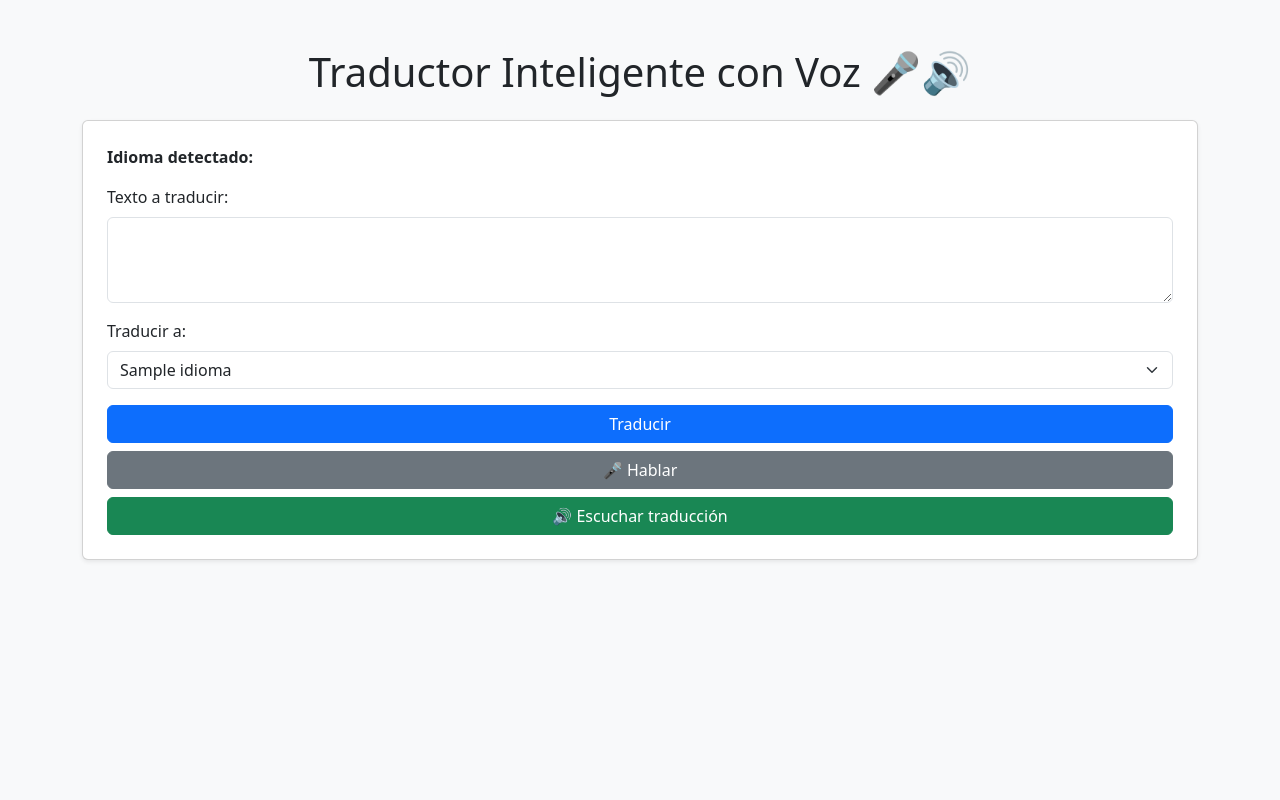
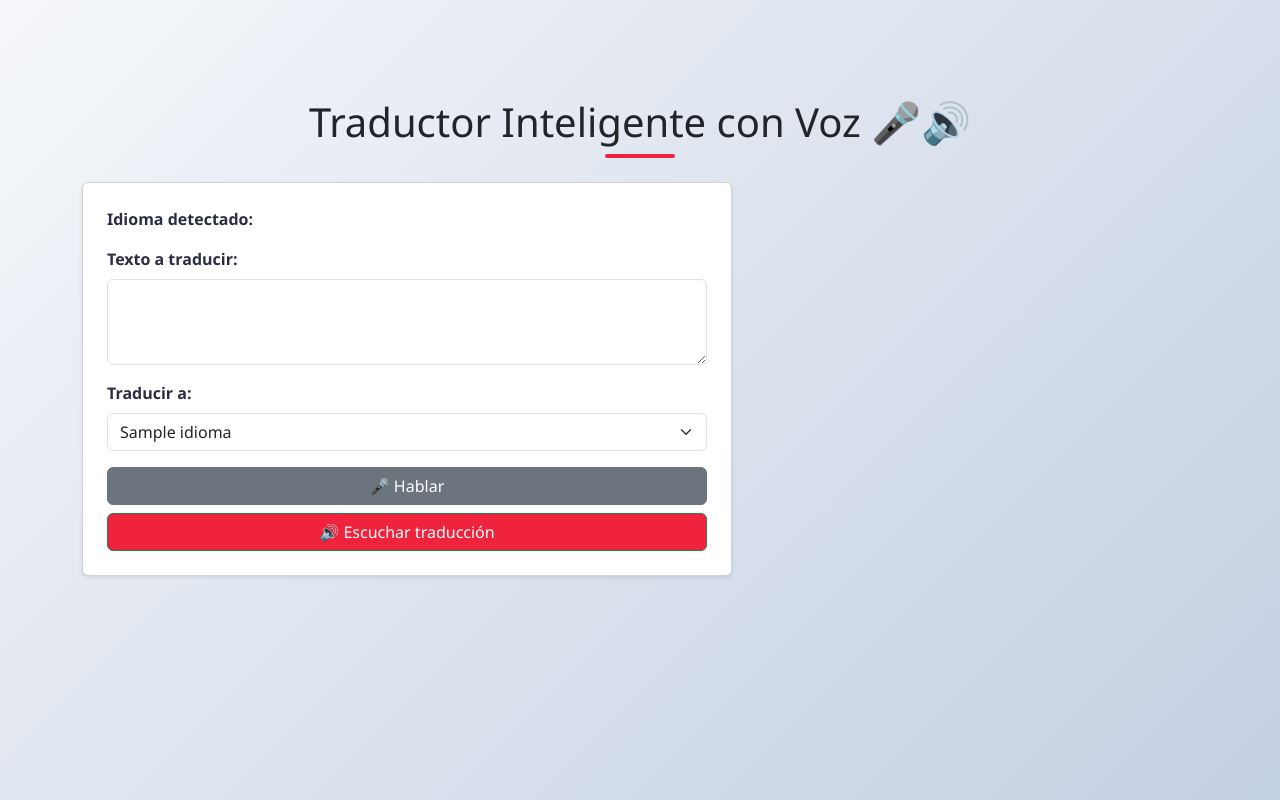
Before and after one commit to Manu2416/Speech_to_text, a Flask app: template templates/index.html in a window 1280 px wide. Run offline with Flask 3, Linux system fonts and the light colour scheme; the template is opened without the code that fills it: most values are stand-ins (such as "Sample title", 1, 10 or a date in 2020).

Commit message:
Terminado

```diff
--- a/app.py
+++ b/app.py
@@ -16,16 +16,16 @@ def index():
 
 @app.route('/procesar', methods=['POST'])
 def procesar():
-    texto = request.form.get('texto')
+    texto = request.form.get('texto_a_traducir')
     idioma_destino = request.form.get('idioma_destino')
 
     if not texto:
         return "Escribe algo, anda...", 400
 
-    # 1. Detectamos el idioma original usando tu función
+    # Detectamos el idioma original la funcion detectar
     idioma_origen = detect(texto)
 
-    # 2. Traducimos usando tu función
+    # Traducimos usando la funcion traducir
     resultado = traducir_texto(texto, idioma_origen, idioma_destino)
 
     return jsonify({
--- /dev/null
+++ b/static/css/estilos.css
@@ -0,0 +1,175 @@
+/* ====== RESET ====== */
+* {
+    margin: 0;
+    padding: 0;
+    box-sizing: border-box;
+    font-family: 'Poppins', 'Segoe UI', Tahoma, sans-serif;
+}
+
+/* ====== BODY ====== */
+body {
+    background: linear-gradient(135deg, #f5f7fa, #c3cfe2);
+    min-height: 100vh;
+    display: flex;
+    justify-content: center;
+    align-items: flex-start;
+    padding: 50px 20px;
+}
+
+/* ====== CARD ====== */
+.card {
+    background: #fff;
+    border-radius: 25px;
+    padding: 2.5rem 2rem;
+    width: 100%;
+    max-width: 650px;
+    box-shadow: 0 15px 35px rgba(0,0,0,0.15);
+    transition: transform 0.4s ease, box-shadow 0.4s ease;
+}
+
+.card:hover {
+    transform: translateY(-7px);
+    box-shadow: 0 25px 50px rgba(0,0,0,0.2);
+}
+
+/* ====== TITULO ====== */
+h1 {
+    font-size: 2.2rem;
+    text-align: center;
+    color: #2b2d42;
+    margin-bottom: 2rem;
+    position: relative;
+}
+
+h1::after {
+    content: '';
+    display: block;
+    width: 70px;
+    height: 4px;
+    background: #ef233c;
+    margin: 0.5rem auto 0;
+    border-radius: 2px;
+}
+
+/* ====== LABELS ====== */
+label, p strong {
+    font-weight: 600;
+    color: #2b2d42;
+    display: block;
+    margin-bottom: 0.5rem;
+}
+
+/* ====== TEXTAREA ====== */
+textarea {
+    width: 100%;
+    padding: 1rem 1.2rem;
+    border-radius: 18px;
+    border: 1px solid #dbe2ef;
+    resize: vertical;
+    min-height: 90px;
+    font-size: 1rem;
+    transition: all 0.3s ease;
+    background: #f8f9fa;
+}
+
+textarea:focus {
+    border-color: #ef233c;
+    box-shadow: 0 0 12px rgba(239,35,60,0.3);
+    outline: none;
+}
+
+/* ====== SELECT ====== */
+select {
+    width: 100%;
+    padding: 0.75rem 1rem;
+    border-radius: 18px;
+    border: 1px solid #dbe2ef;
+    background: #f8f9fa;
+    font-size: 1rem;
+    transition: all 0.3s ease;
+}
+
+select:focus {
+    border-color: #ef233c;
+    box-shadow: 0 0 12px rgba(239,35,60,0.3);
+    outline: none;
+}
+
+/* ====== BOTONES ====== */
+button {
+    padding: 0.75rem 1.2rem;
+    border-radius: 18px;
+    border: none;
+    font-weight: 600;
+    cursor: pointer;
+    transition: all 0.3s ease;
+    font-size: 1rem;
+}
+
+button#btn-voz {
+    background: #6c757d;
+    color: #fff;
+}
+
+button#btn-voz:hover {
+    background: #495057;
+}
+
+button#btn-audio {
+    background: #ef233c;
+    color: #fff;
+}
+
+button#btn-audio:hover {
+    background: #d90429;
+}
+
+/* ====== RESULTADO ====== */
+#resultado-box {
+    margin-top: 2rem;
+    padding: 1.8rem;
+    border-radius: 20px;
+    background: linear-gradient(145deg, #edf2f4, #f8f9fa);
+    box-shadow: 0 12px 30px rgba(0,0,0,0.12);
+    transition: transform 0.3s ease, background 0.3s ease;
+}
+
+#resultado-box:hover {
+    transform: translateY(-4px);
+    background: linear-gradient(145deg, #f1f1f1, #fafafa);
+}
+
+#texto-traducido {
+    font-size: 1.25rem;
+    color: #2b2d42;
+    font-weight: 500;
+    transition: all 0.3s ease;
+}
+
+/* ====== AUDIO PLAYER ====== */
+#audio-player {
+    margin-top: 1rem;
+    width: 100%;
+    border-radius: 15px;
+}
+
+/* ====== MICRO-ANIMACIONES ====== */
+textarea, select, button, #resultado-box {
+    transition: all 0.3s ease-in-out;
+}
+
+/* ====== EFECTO DE ENTRADA DEL RESULTADO ====== */
+#resultado-box.show {
+    animation: fadeInUp 0.5s ease forwards;
+}
+
+@keyframes fadeInUp {
+    0% {
+        opacity: 0;
+        transform: translateY(20px);
+    }
+    100% {
+        opacity: 1;
+        transform: translateY(0);
+    }
+}
--- a/templates/index.html
+++ b/templates/index.html
@@ -1,9 +1,9 @@
-
 <!DOCTYPE html>
 <html lang="es">
 <head>
     <meta charset="UTF-8">
     <title>Mi Traductor Azure</title>
+     <link rel="stylesheet" href="{{ url_for('static', filename='css/estilos.css') }}">
     <link rel="stylesheet" href="https://cdn.jsdelivr.net/npm/bootstrap@5.3.0/dist/css/bootstrap.min.css">
 </head>
 <body class="bg-light">
@@ -14,21 +14,21 @@
                 <div class="mb-3">
                     <p><strong>Idioma detectado:</strong> <span id="idioma-detectado"></span></p>
                     <label class="form-label">Texto a traducir:</label>
-                    <textarea name="texto" id="texto" class="form-control" rows="3"></textarea>
+                    <textarea name="texto_a_traducir" id="texto_a_traducir" class="form-control" rows="3"></textarea>
                 </div>
 
                 <div class="mb-3">
                     <label class="form-label">Traducir a:</label>
                     <select name="idioma_destino" id="idioma_destino" class="form-select">
                         {% for codigo, nombre in idiomas.items() %}
-                            <option value="{{ codigo }}">{{ nombre }}</option>
+                            <option value="{{ codigo }}" {% if codigo == 'en' %}selected{% endif %}>{{ nombre }}</option>
                         {% endfor %}
                     </select>
                 </div>
 
                 <!-- BOTONES -->
                 <div class="d-grid gap-2">
-                    <button type="submit" class="btn btn-primary">Traducir</button>
+
                     <button type="button" id="btn-voz" class="btn btn-secondary">🎤 Hablar</button>
                     <button type="button" id="btn-audio" class="btn btn-success">🔊 Escuchar traducción</button>
                 </div>
@@ -44,58 +44,6 @@
             </div>
         </div>
     </div>
-
-    <script>
-        // TRADUCCIÓN
-        document.getElementById('traductor-form').onsubmit = async (e) => {
-            e.preventDefault();
-            const formData = new FormData(e.target);
-
-            const res = await fetch('/procesar', {
-                method: 'POST',
-                body: formData
-            });
-
-            const data = await res.json();
-
-            document.getElementById('resultado-box').style.display = 'block';
-            document.getElementById('idioma-detectado').innerText = data.detectado;
-            document.getElementById('texto-traducido').innerText = data.traducido;
-        };
-
-        // 🎤 SPEECH TO TEXT
-        document.getElementById('btn-voz').onclick = async () => {
-            const res = await fetch('/speech-to-text');
-            const data = await res.json();
-
-            // metemos el texto en el textarea
-            document.getElementById('texto').value = data.texto.replace("Recognized: ", "");
-        };
-
-        // 🔊 TEXT TO SPEECH
-        document.getElementById('btn-audio').onclick = async () => {
-            const texto = document.getElementById('texto-traducido').innerText;
-
-            if (!texto) {
-                alert("Primero traduce algo");
-                return;
-            }
-
-            const formData = new FormData();
-            formData.append("texto", texto);
-
-            const res = await fetch('/text-to-speech', {
-                method: 'POST',
-                body: formData
-            });
-
-            const data = await res.json();
-
-            const audioPlayer = document.getElementById('audio-player');
-            audioPlayer.src = data.audio_url + "?t=" + new Date().getTime(); // evita cache
-            audioPlayer.style.display = 'block';
-            audioPlayer.play();
-        };
-    </script>
+<script src="{{ url_for('static', filename='js/script.js') }}"></script>
 </body>
 </html>
```
Also changed, not shown: static/js/script.js (added, +69 -0 lines), static/cindex.css (deleted).
